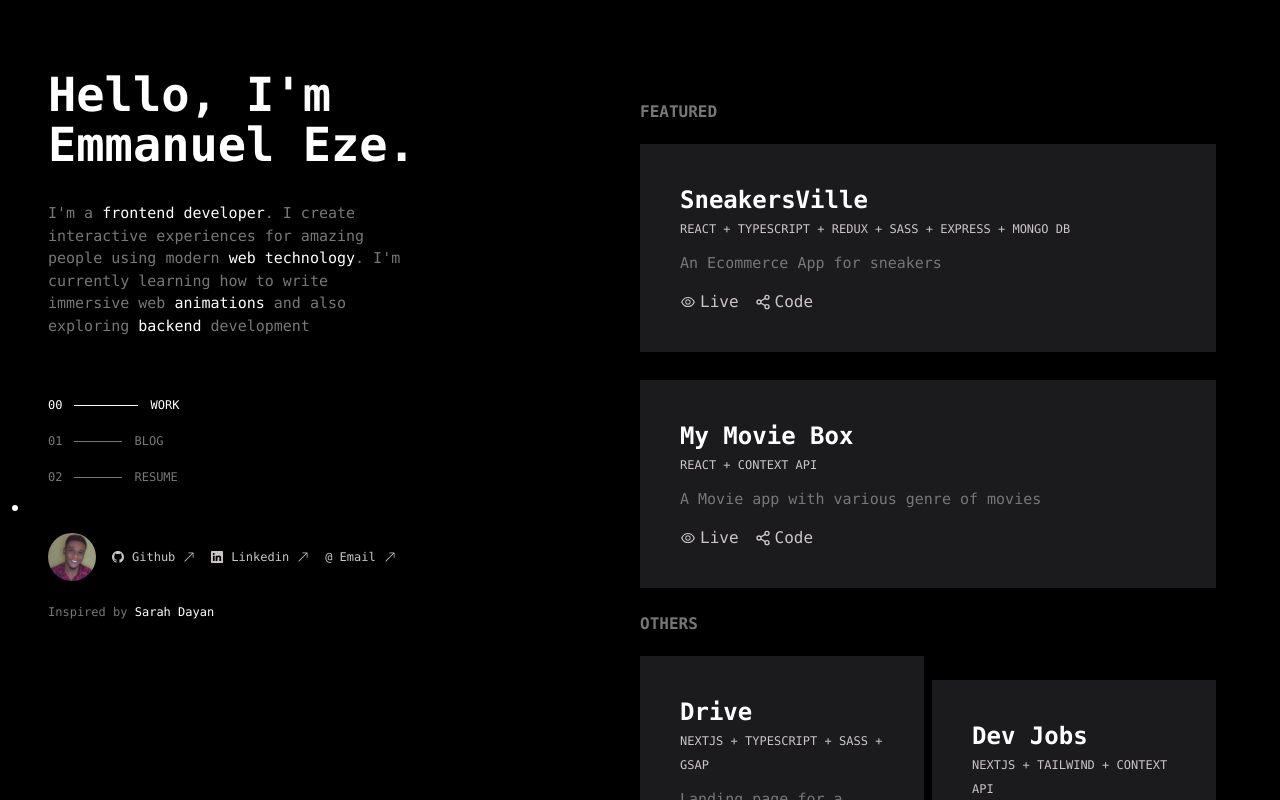
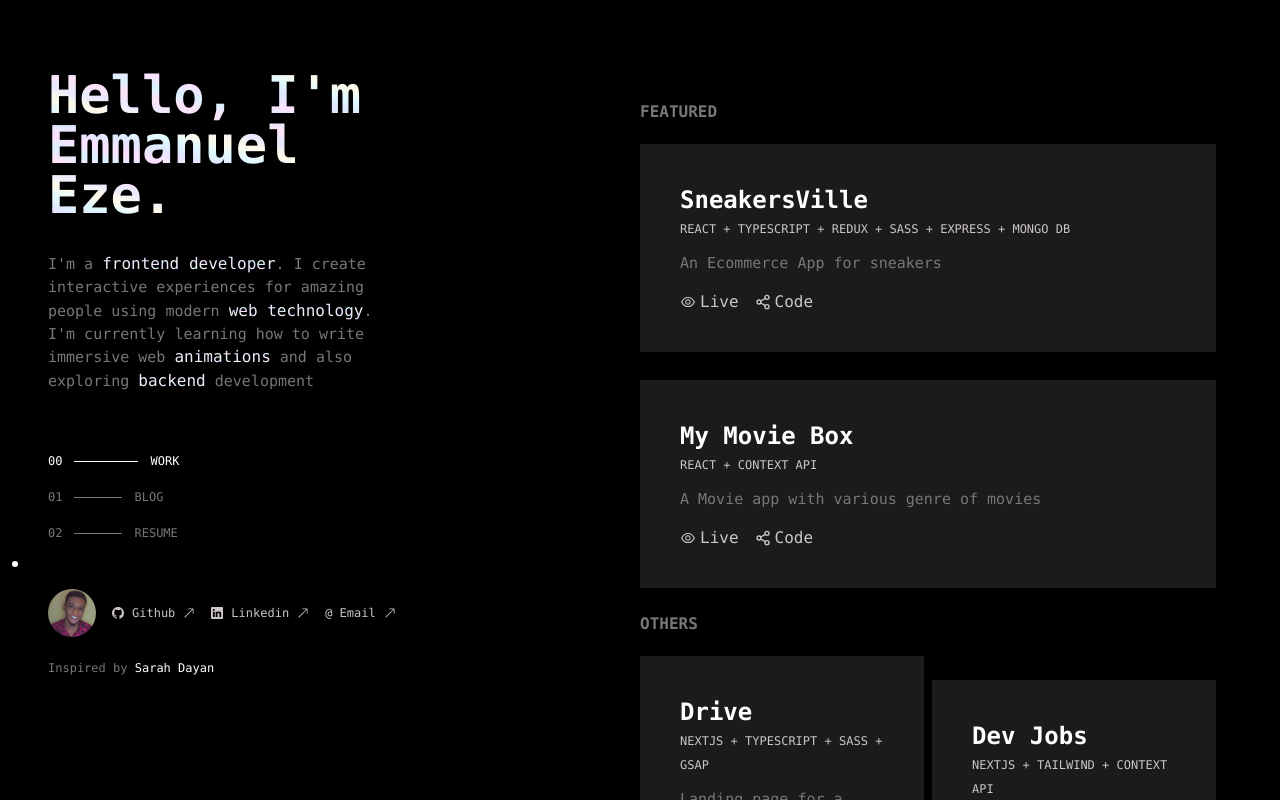
Before and after one commit to emma-junior/portfolio, a Next.js app: page / in a window 1280 px wide. Built offline with nearby package versions, Linux system fonts and the light colour scheme.

Commit message:
(style): added gradient text in bio section

```diff
--- a/components/Bio.js
+++ b/components/Bio.js
@@ -33,27 +33,27 @@ const Bio = () => {
           <div className="lg:hidden w-32 mx-auto mt-16 mb-4 ">
             <Image className="rounded-full" src={me} alt="" />
           </div>
-          <h2 className="text-2xl font-meduim text-center lg:text-left lg:text-[47px] lg:font-semibold lg:font-monospace lg:leading-[50px] text-white">
+          <h2 className="text-2xl font-bold text-center lg:text-left lg:text-[52px]  lg:font-monospace lg:leading-[50px] gradientText">
             Hello, I&apos;m Emmanuel Eze.
           </h2>
         </div>
         <div className="lg:pr-[5%] flex text-center lg:text-left md:px-10 px-4 lg:px-0 py-1 lg:py-0 ">
           <p className="text-[#777778] lg:my-3 my-0 text-[15px]">
             I&apos;m a{" "}
-            <span data-aos="zoom-in" className="text-white">
+            <span data-aos="zoom-in" className="gradientText text-[16px]">
               frontend developer
             </span>
             . I create interactive experiences for amazing people using
             modern&nbsp;
-            <span data-aos="zoom-in" className="text-white">
+            <span data-aos="zoom-in" className="gradientText text-[16px]">
               web technology
             </span>
             . I&apos;m currently learning how to write immersive web&nbsp;
-            <span data-aos="zoom-in" className="text-white">
+            <span data-aos="zoom-in" className="gradientText text-[16px]">
               animations
             </span>{" "}
             and also exploring&nbsp;
-            <span data-aos="zoom-in" className="text-white">
+            <span data-aos="zoom-in" className="gradientText text-[16px]">
               backend
             </span>{" "}
             development
--- a/styles/globals.css
+++ b/styles/globals.css
@@ -100,3 +100,53 @@ body::-webkit-scrollbar {
       display: none;
     }
 }
+
+
+/* Gradient text in bio */
+.gradientText {
+  background-image: -webkit-linear-gradient(76deg,
+    #fde1ff,
+    #e0e7ff,
+    #e0f9ff,
+    #fffae9,
+    #e8eaff,
+    #ffe3f7,
+    #daf1ff,
+    #fde1ff,
+    #e0e7ff,
+    #e0f9ff,
+    #fffae9,
+    #e8eaff,
+    #ffe3f7,
+    #daf1ff,
+    #fde1ff,
+    #e0e7ff,
+    #e0f9ff,
+    #fffae9,
+    #e8eaff,
+    #ffe3f7,
+    #daf1ff);
+	-webkit-background-clip: text;
+	-webkit-text-fill-color: transparent;
+	-webkit-animation: hue 10s infinite linear;
+  animation: hue 10s infinite linear;
+  background-clip: text;
+}
+@-webkit-keyframes hue {
+  from {
+    -webkit-filter: hue-rotate(0deg);
+  }
+
+  to {
+    -webkit-filter: hue-rotate(-360deg);
+  }
+}
+@keyframes hue {
+  from {
+    -webkit-filter: hue-rotate(0deg);
+  }
+
+  to {
+    -webkit-filter: hue-rotate(-360deg);
+  }
+}
```
